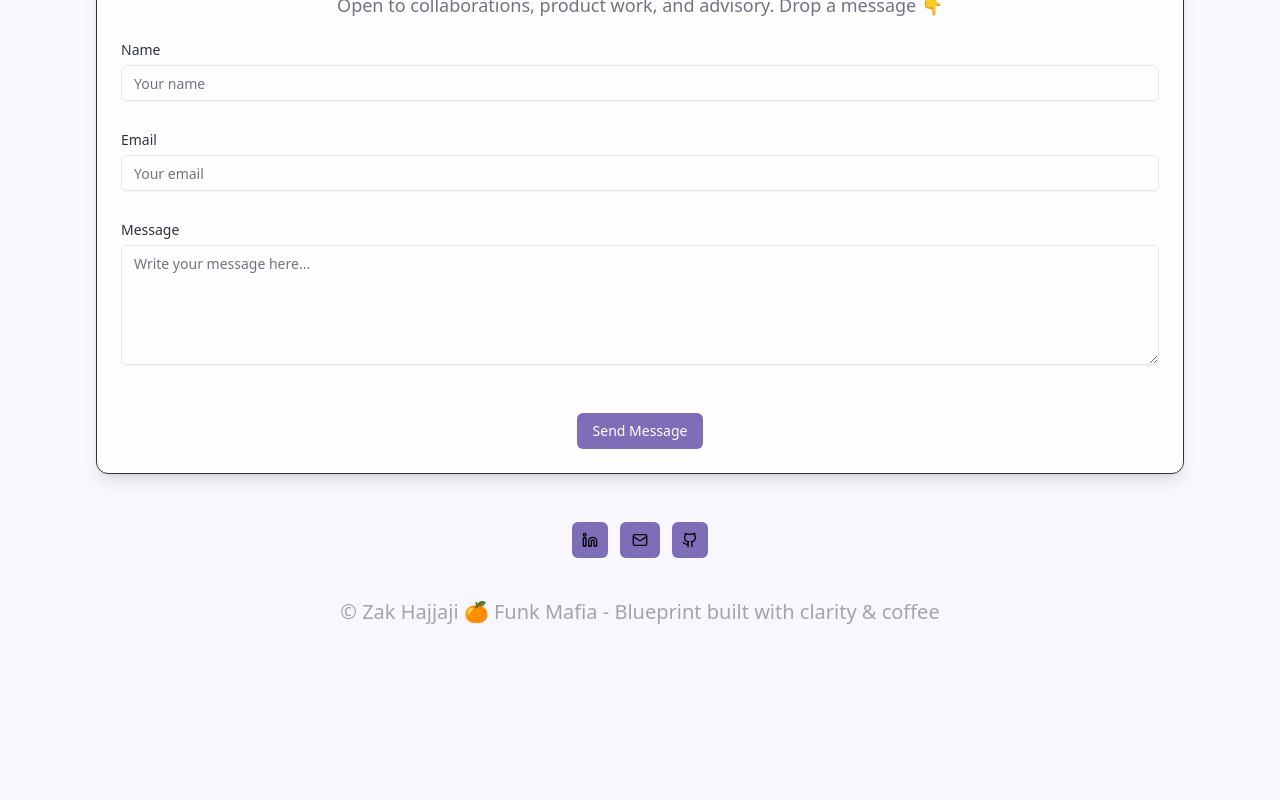
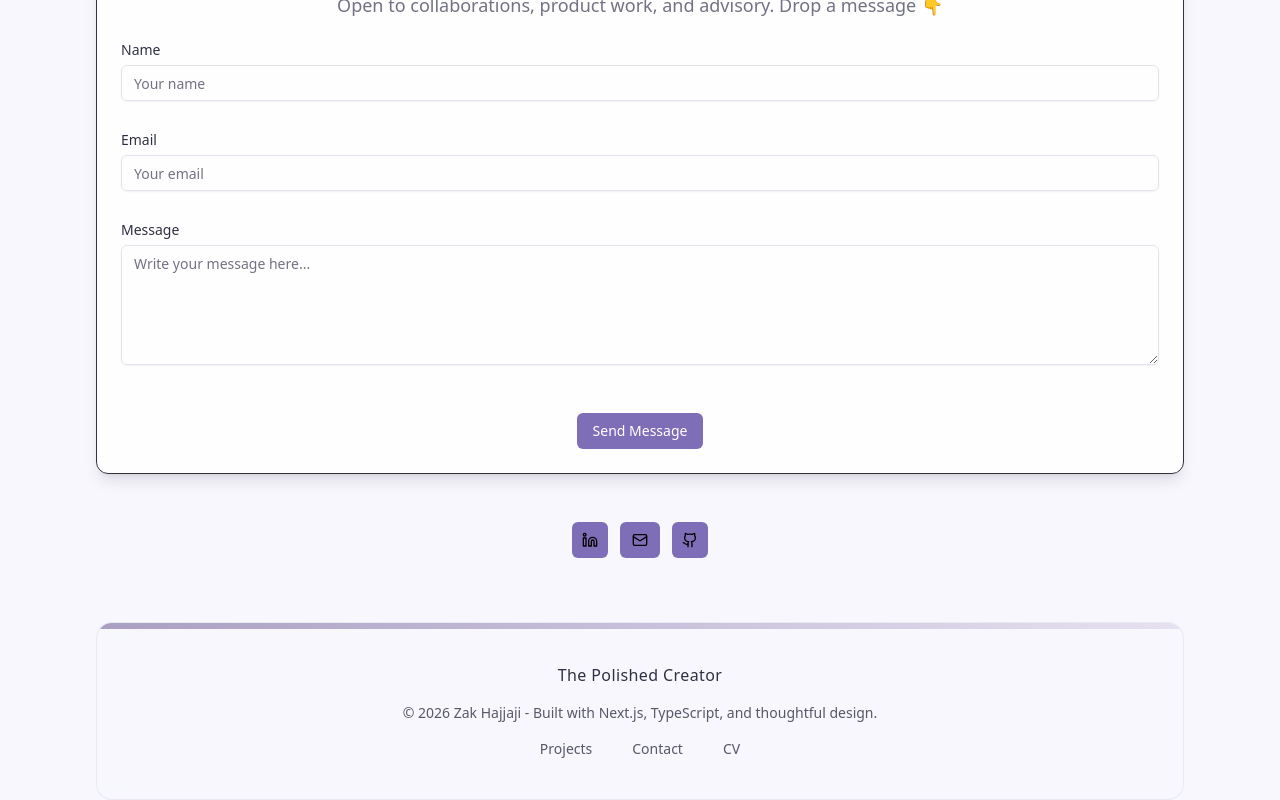
Before and after one commit to zakhajjaji/The-Blueprint, a Next.js app: page / in a window 1280 px wide. Shown: the part 2969-3769 px from the top of the page. Before the commit the page ends 3619 px from the top, so only its background shows below. Built offline with nearby package versions, Linux system fonts and the light colour scheme.

Commit message:
footer updated

```diff
--- a/src/components/Footer.tsx
+++ b/src/components/Footer.tsx
@@ -1,10 +1,28 @@
 import React from 'react'
+import Link from 'next/link'
 
 const Footer = () => {
   return (
-    <div className="text-center text-xl text-[#A5A5A5] py-6">
-        <h3> © Zak Hajjaji 🍊 Funk Mafia - Blueprint built with clarity & coffee</h3>
-    </div>
+    <footer className="mt-16">
+      <div className="mx-auto max-w-6xl ">
+        <div className="relative overflow-hidden rounded-2xl border border-border/70 bg-background/60 backdrop-blur py-8 md:py-10">
+          <div aria-hidden className="pointer-events-none absolute inset-0">
+            <div className="absolute inset-x-0 top-0 h-1.5" style={{ background: "linear-gradient(90deg, rgb(var(--accent-violet) / 0.7), rgb(var(--highlight-lilac) / 0.7))" }} />
+          </div>
+          <div className="relative flex flex-col items-center gap-4 text-center px-4">
+            <div className="font-mono text-md tracking-wide text-foreground">The Polished Creator</div>
+            <p className="text-sm text-foreground/80">
+              © {new Date().getFullYear()} Zak Hajjaji - Built with Next.js, TypeScript, and thoughtful design.
+            </p>
+            <div className="flex items-center gap-10 text-sm">
+              <Link href="#projects" className="text-foreground/80 hover:text-foreground underline-offset-4 hover:underline">Projects</Link>
+              <Link href="#contact" className="text-foreground/80 hover:text-foreground underline-offset-4 hover:underline">Contact</Link>
+              <a href="/assets/ZAK-HAJJAJI-JNR.SOFTWARE-DEV-CV.pdf" target="_blank" rel="noopener noreferrer" className="text-foreground/80 hover:text-foreground underline-offset-4 hover:underline">CV</a>
+            </div>
+          </div>
+        </div>
+      </div>
+    </footer>
   )
 }
 
--- a/src/components/SocialTags.tsx
+++ b/src/components/SocialTags.tsx
@@ -10,7 +10,7 @@ const SocialTags = () => {
         <div className="mt-12 flex flex-wrap justify-center gap-10" data-aos="fade-up" data-aos-delay="200">
       <div className="space-x-3">
         <Button size="icon" >
-  <Link   href="https://www.linkedin.com/in/zak-hajjaji-m-sc-cemap-939920111/" target="_blank">
+  <Link   href="https://www.linkedin.com/in/zak-hajjaji-m-sc-939920111/" target="_blank">
         <svg
   role="img"
   xmlns="http://www.w3.org/2000/svg"
```
